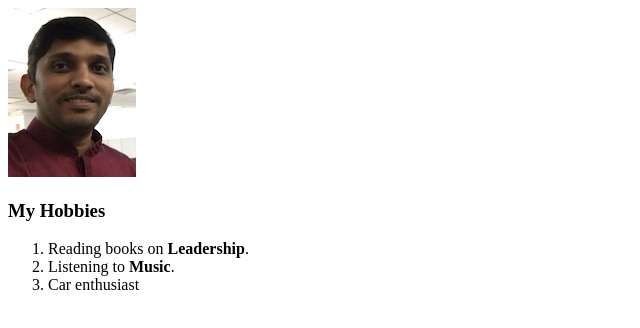
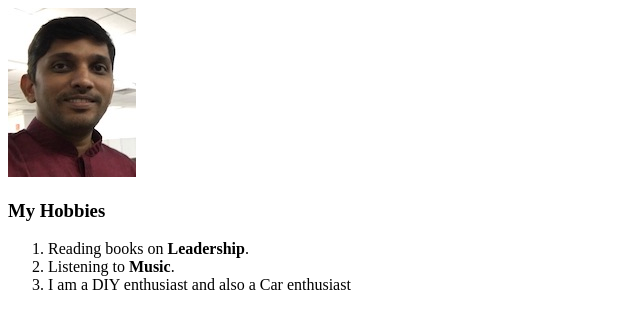
Before and after one commit to narsanv/cv, a plain HTML site: page hobbies.html in a window 1280 px wide. Shown: the whole page, without its empty margins (0-640 px from the left). Drawn offline with Linux system fonts and the light colour scheme.

Commit message:
Update hobbies.html

```diff
--- a/hobbies.html
+++ b/hobbies.html
@@ -12,7 +12,7 @@
   <ol>
     <li> Reading books on <strong>Leadership</strong>. </li>
     <li> Listening to <strong>Music</strong>. </li>
-    <li> Car enthusiast </li>
+    <li> I am a DIY enthusiast and also a Car enthusiast </li>
   </ol>
 </body>
 
```
